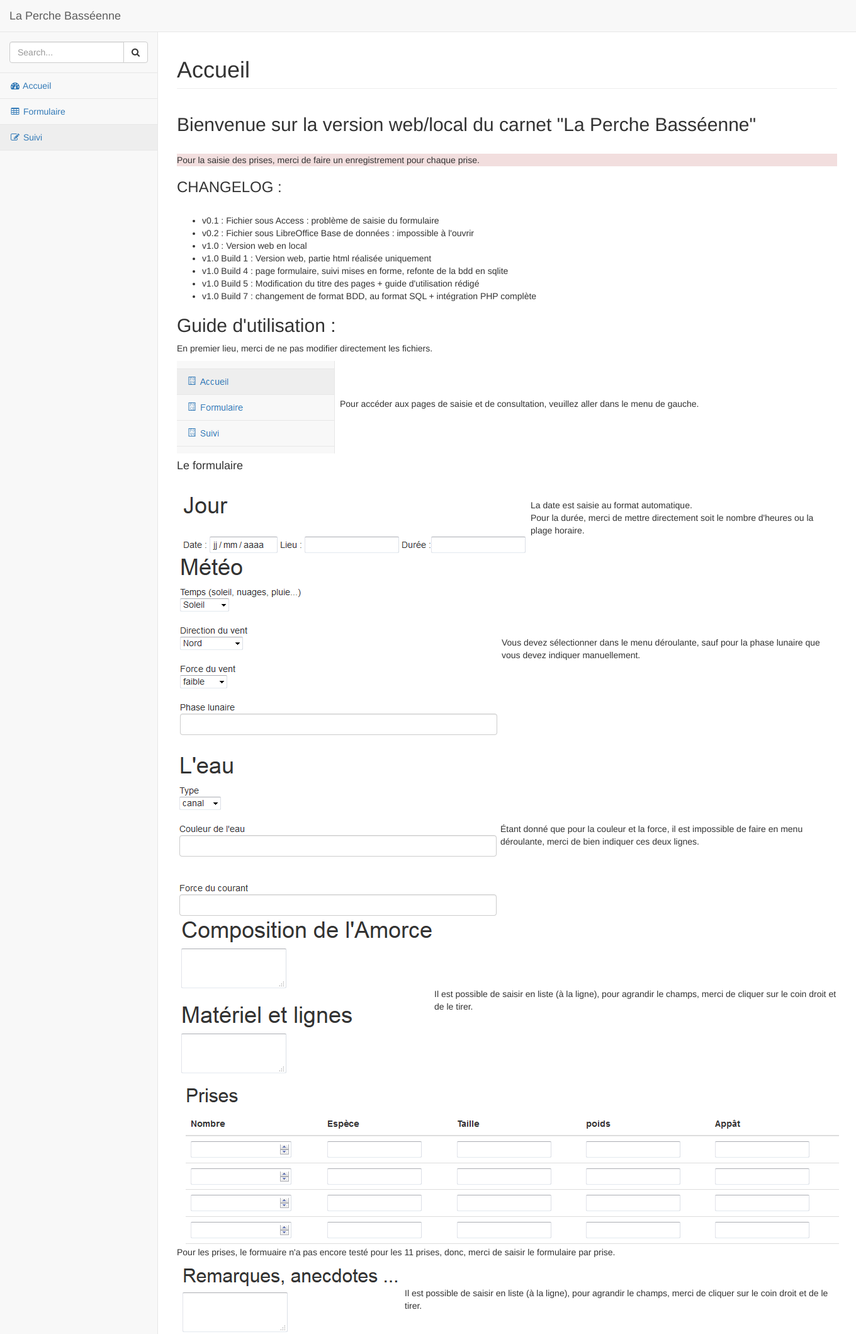
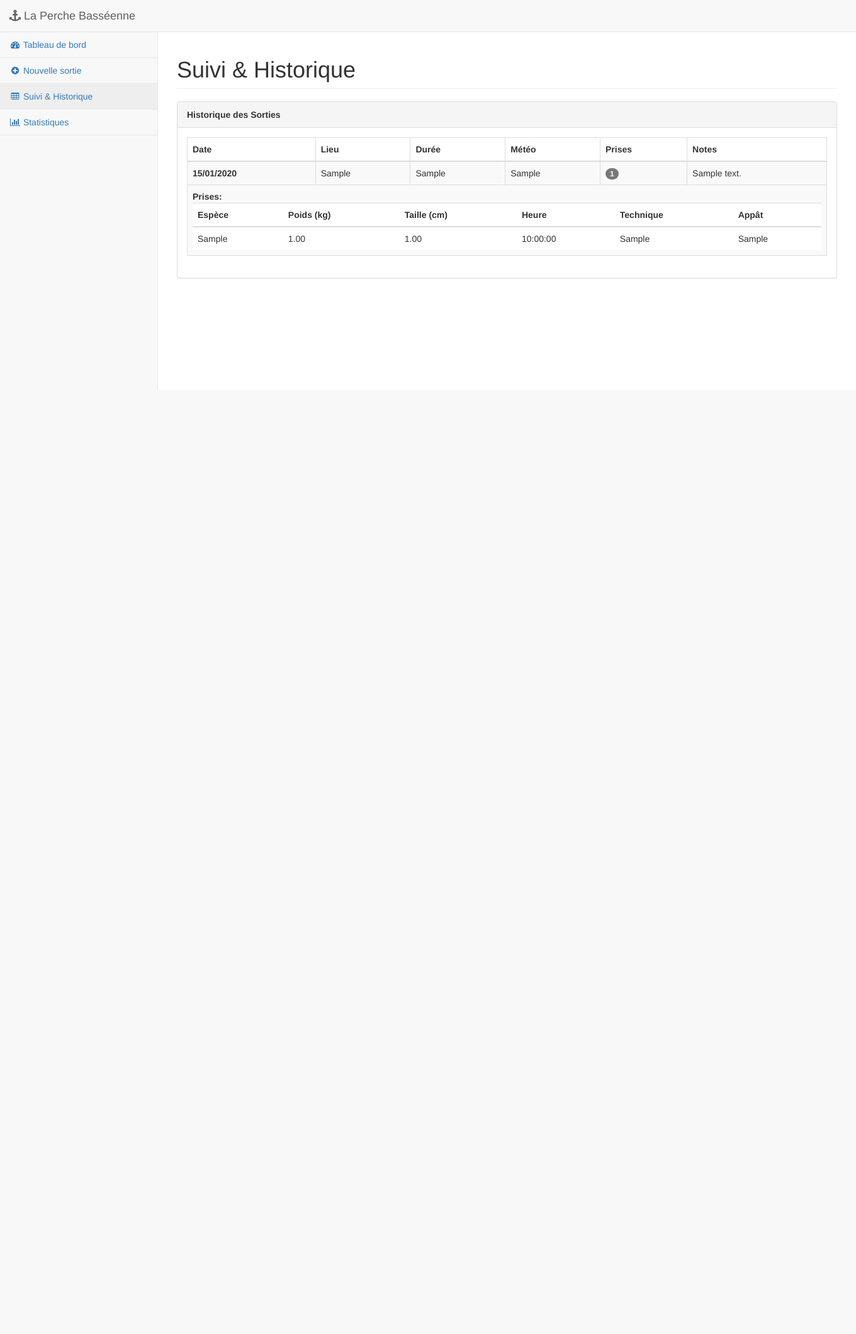
Before and after one commit to ValentinGratz/La-Perche-Bass-enne-Carnet, a PHP site: page /pages/suivi.php in a window 1360 px wide. Shown: the whole page at 63% size. After the commit the page ends 619 px from the top, so only its background shows below. Run offline with PHP 8.4, Linux system fonts and the light colour scheme; tables that the repository leaves empty or names only in its code hold one stand-in row (values such as "Sample post").

Commit message:
Update suivi.phpremise de la page suivi

```diff
--- a/pages/suivi.php
+++ b/pages/suivi.php
@@ -1,16 +1,30 @@
 <?php
 /**
- * Redirection automatique vers install.php si config.php n'existe pas
+ * Suivi des Sorties - La Perche Basséenne
+ * Affichage des données avec filtrage correct par date
  */
-$config_path = dirname(__DIR__) . '/config.php';
+require_once(dirname(__DIR__) . DIRECTORY_SEPARATOR . 'config.php');
 
-if (!file_exists($config_path)) {
-    header('Location: ../install.php');
-    exit();
+// Récupérer toutes les sorties
+$sorties = [];
+try {
+    $stmt = $pdo->query("SELECT * FROM sorties ORDER BY date_sortie DESC");
+    $sorties = $stmt->fetchAll(PDO::FETCH_ASSOC);
+} catch (Exception $e) {
+    $error = "Erreur lors du chargement des sorties: " . $e->getMessage();
 }
 
-// Si config.php existe, charger normalement
-require_once($config_path);
+// Récupérer les prises pour chaque sortie
+$prises_par_sortie = [];
+try {
+    foreach ($sorties as $sortie) {
+        $stmt = $pdo->prepare("SELECT * FROM prises WHERE sortie_id = :id ORDER BY created_at DESC");
+        $stmt->execute([':id' => $sortie['id']]);
+        $prises_par_sortie[$sortie['id']] = $stmt->fetchAll(PDO::FETCH_ASSOC);
+    }
+} catch (Exception $e) {
+    // Continuer même si erreur
+}
 ?>
 <!DOCTYPE html>
 <html lang="fr">
@@ -18,12 +32,12 @@ require_once($config_path);
     <meta charset="utf-8">
     <meta http-equiv="X-UA-Compatible" content="IE=edge">
     <meta name="viewport" content="width=device-width, initial-scale=1">
-    <title>La Perche Basséenne v1.0 Build 7 - Accueil</title>
-    <link href="vendor/bootstrap/css/bootstrap.min.css" rel="stylesheet">
-    <link href="vendor/metisMenu/metisMenu.min.css" rel="stylesheet">
-    <link href="dist/css/sb-admin-2.css" rel="stylesheet">
-    <link href="vendor/morrisjs/morris.css" rel="stylesheet">
-    <link href="vendor/font-awesome/css/font-awesome.min.css" rel="stylesheet" type="text/css">
+    <title>La Perche Basséenne - Suivi</title>
+
+    <link href="../vendor/bootstrap/css/bootstrap.min.css" rel="stylesheet">
+    <link href="../vendor/metisMenu/metisMenu.min.css" rel="stylesheet">
+    <link href="../dist/css/sb-admin-2.css" rel="stylesheet">
+    <link href="../vendor/font-awesome/css/font-awesome.min.css" rel="stylesheet" type="text/css">
 </head>
 <body>
     <div id="wrapper">
@@ -35,96 +49,121 @@ require_once($config_path);
                     <span class="icon-bar"></span>
                     <span class="icon-bar"></span>
                 </button>
-                <a class="navbar-brand" href="index.php">La Perche Basséenne</a>
+                <a class="navbar-brand" href="index.php"><i class="fa fa-anchor"></i> La Perche Basséenne</a>
             </div>
+
             <div class="navbar-default sidebar" role="navigation">
                 <div class="sidebar-nav navbar-collapse">
                     <ul class="nav" id="side-menu">
-                        <li class="sidebar-search">
-                            <div class="input-group custom-search-form">
-                                <input type="text" class="form-control" placeholder="Search...">
-                                <span class="input-group-btn">
-                                    <button class="btn btn-default" type="button"><i class="fa fa-search"></i></button>
-                                </span>
-                            </div>
-                        </li>
-                        <li><a href="index.php"><i class="fa fa-dashboard fa-fw"></i> Accueil</a></li>
-                        <li><a href="forms.php"><i class="fa fa-table fa-fw"></i> Formulaire</a></li>
-                        <li><a href="suivi.php"><i class="fa fa-edit fa-fw"></i> Suivi</a></li>
+                        <li><a href="index.php"><i class="fa fa-dashboard fa-fw"></i> Tableau de bord</a></li>
+                        <li><a href="forms.php"><i class="fa fa-plus-circle fa-fw"></i> Nouvelle sortie</a></li>
+                        <li><a href="suivi.php" class="active"><i class="fa fa-table fa-fw"></i> Suivi & Historique</a></li>
+                        <li><a href="stats.php"><i class="fa fa-bar-chart fa-fw"></i> Statistiques</a></li>
                     </ul>
                 </div>
             </div>
         </nav>
+
         <div id="page-wrapper">
             <div class="row">
                 <div class="col-lg-12">
-                    <h1 class="page-header">Accueil</h1>
+                    <h1 class="page-header">Suivi & Historique</h1>
                 </div>
             </div>
-            <h2>Bienvenue sur la version web/local du carnet "La Perche Basséenne"</h2><br />
-            <div class="p-5 mb-5 bg-danger text-white">Pour la saisie des prises, merci de faire un enregistrement pour chaque prise.</div>
-            <h3>CHANGELOG :</h3>
-            <br />
-            <ul>
-                <li>v0.1 : Fichier sous Access : problème de saisie du formulaire</li>
-                <li>v0.2 : Fichier sous LibreOffice Base de données : impossible à l'ouvrir</li>
-                <li>v1.0 : Version web en local</li>
-                <li>v1.0 Build 1 : Version web, partie html réalisée uniquement</li>
-                <li>v1.0 Build 4 : page formulaire, suivi mises en forme, refonte de la bdd en sqlite</li>
-                <li>v1.0 Build 5 : Modification du titre des pages + guide d'utilisation rédigé</li>
-                <li>v1.0 Build 7 : changement de format BDD, au format SQL + intégration PHP complète</li>
-            </ul>
-            <h2>Guide d'utilisation :</h2>
-            <p>En premier lieu, merci de ne pas modifier directement les fichiers.</p>
-            <table>
-                <tr>
-                    <td><img src="img/menu.png"></td>
-                    <td><p>Pour accéder aux pages de saisie et de consultation, veuillez aller dans le menu de gauche. </p></td>
-                </tr>
-            </table>
-            <h4>Le formulaire</h4>
-            <table>
-                <tr>
-                    <td><img src="img/jour.png"></td>
-                    <td>La date est saisie au format automatique.<br />
-                    Pour la durée, merci de mettre directement soit le nombre d'heures ou la plage horaire. </td>
-                </tr>
-            </table>
-            <table>
-                <tr>
-                    <td><img src="img/meteo.png"></td>
-                    <td>Vous devez sélectionner dans le menu déroulante, sauf pour la phase lunaire que vous devez indiquer manuellement. </td>
-                </tr>
-            </table><br />
-            <table>
-                <tr>
-                    <td><img src="img/l'eau.png"></td>
-                    <td>Étant donné que pour la couleur et la force, il est impossible de faire en menu déroulante, merci de bien indiquer ces deux lignes. </td>
-                </tr>
-            </table>
-            <table>
-                <tr>
-                    <td><img src="img/composition de l'amorce _ materiel et lignes.png"></td>
-                    <td>Il est possible de saisir en liste (à la ligne), pour agrandir le champs, merci de cliquer sur le coin droit et de le tirer.</td>
-                </tr>
-            </table>
-            <table>
-                <tr>
-                    <td><img src="img/prises.png"></td>
-                </tr>
-            </table>
-            <p>Pour les prises, le formuaire n'a pas encore testé pour les 11 prises, donc, merci de saisir le formulaire par prise. </p>
-            <table>
-                <tr>
-                    <td><img src="img/remarques.png"></td>
-                    <td>Il est possible de saisir en liste (à la ligne), pour agrandir le champs, merci de cliquer sur le coin droit et de le tirer.</td>
-                </tr>
-            </table>
+
+            <?php if (isset($error)): ?>
+                <div class="alert alert-danger"><?php echo htmlspecialchars($error); ?></div>
+            <?php endif; ?>
+
+            <?php if (empty($sorties)): ?>
+                <div class="alert alert-info">
+                    <strong>Aucune sortie enregistrée.</strong>
+                    <a href="forms.php" class="btn btn-primary btn-sm">Ajouter une sortie</a>
+                </div>
+            <?php else: ?>
+                <div class="row">
+                    <div class="col-lg-12">
+                        <div class="panel panel-default">
+                            <div class="panel-heading">
+                                <strong>Historique des Sorties</strong>
+                            </div>
+                            <div class="panel-body">
+                                <div class="table-responsive">
+                                    <table class="table table-striped table-bordered table-hover">
+                                        <thead>
+                                            <tr>
+                                                <th>Date</th>
+                                                <th>Lieu</th>
+                                                <th>Durée</th>
+                                                <th>Météo</th>
+                                                <th>Prises</th>
+                                                <th>Notes</th>
+                                            </tr>
+                                        </thead>
+                                        <tbody>
+                                            <?php foreach ($sorties as $sortie): ?>
+                                                <tr>
+                                                    <td>
+                                                        <strong><?php echo date('d/m/Y', strtotime($sortie['date_sortie'])); ?></strong>
+                                                    </td>
+                                                    <td><?php echo htmlspecialchars($sortie['lieu'] ?? 'N/A'); ?></td>
+                                                    <td><?php echo htmlspecialchars($sortie['duree'] ?? 'N/A'); ?></td>
+                                                    <td><?php echo htmlspecialchars($sortie['meteo'] ?? 'N/A'); ?></td>
+                                                    <td>
+                                                        <?php
+                                                        $nb_prises = count($prises_par_sortie[$sortie['id']] ?? []);
+                                                        echo $nb_prises > 0 ? '<span class="badge badge-success">' . $nb_prises . '</span>' : '<span class="text-muted">Aucune</span>';
+                                                        ?>
+                                                    </td>
+                                                    <td><?php echo htmlspecialchars(substr($sortie['notes'] ?? '', 0, 50)); ?></td>
+                                                </tr>
+
+                                                <?php if (!empty($prises_par_sortie[$sortie['id']])): ?>
+                                                    <tr style="background: #f9f9f9;">
+                                                        <td colspan="6">
+                                                            <strong>Prises:</strong>
+                                                            <table class="table table-sm" style="margin-bottom: 0;">
+                                                                <thead>
+                                                                    <tr style="border-top: 1px solid #ddd;">
+                                                                        <th>Espèce</th>
+                                                                        <th>Poids (kg)</th>
+                                                                        <th>Taille (cm)</th>
+                                                                        <th>Heure</th>
+                                                                        <th>Technique</th>
+                                                                        <th>Appât</th>
+                                                                    </tr>
+                                                                </thead>
+                                                                <tbody>
+                                                                    <?php foreach ($prises_par_sortie[$sortie['id']] as $prise): ?>
+                                                                        <tr>
+                                                                            <td><?php echo htmlspecialchars($prise['espece']); ?></td>
+                                                                            <td><?php echo $prise['poids'] ? number_format($prise['poids'], 2) : 'N/A'; ?></td>
+                                                                            <td><?php echo $prise['taille'] ? number_format($prise['taille'], 2) : 'N/A'; ?></td>
+                                                                            <td><?php echo $prise['heure_prise'] ?? 'N/A'; ?></td>
+                                                                            <td><?php echo htmlspecialchars($prise['technique'] ?? 'N/A'); ?></td>
+                                                                            <td><?php echo htmlspecialchars($prise['appat'] ?? 'N/A'); ?></td>
+                                                                        </tr>
+                                                                    <?php endforeach; ?>
+                                                                </tbody>
+                                                            </table>
+                                                        </td>
+                                                    </tr>
+                                                <?php endif; ?>
+                                            <?php endforeach; ?>
+                                        </tbody>
+                                    </table>
+                                </div>
+                            </div>
+                        </div>
+                    </div>
+                </div>
+            <?php endif; ?>
         </div>
     </div>
-    <script src="vendor/jquery/jquery.min.js"></script>
-    <script src="vendor/bootstrap/js/bootstrap.min.js"></script>
-    <script src="vendor/metisMenu/metisMenu.min.js"></script>
-    <script src="dist/js/sb-admin-2.js"></script>
+
+    <script src="../vendor/jquery/jquery.min.js"></script>
+    <script src="../vendor/bootstrap/js/bootstrap.min.js"></script>
+    <script src="../vendor/metisMenu/metisMenu.min.js"></script>
+    <script src="../dist/js/sb-admin-2.js"></script>
 </body>
 </html>
```
